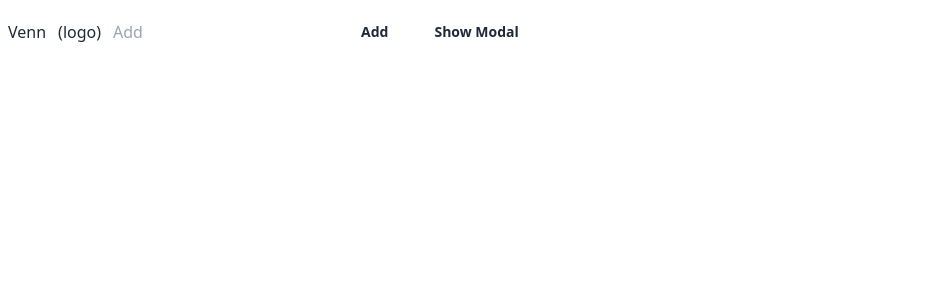
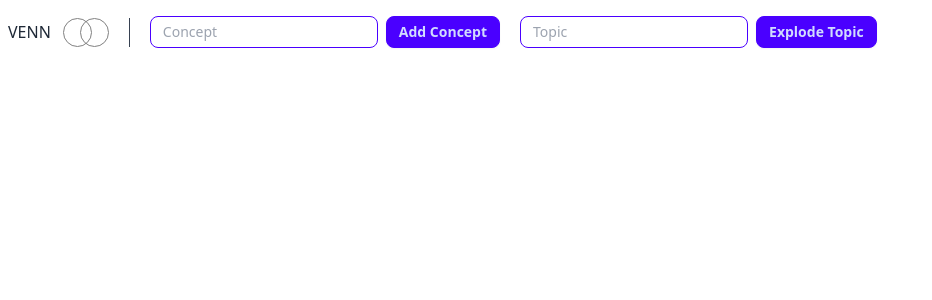
Before and after one commit to leeknowlton/Venn, a SvelteKit app: page / in a window 1280 px wide. Shown: the top 300 px of the page, without its empty margins (0-932 px from the left). Built offline with nearby package versions, Linux system fonts and the light colour scheme.

Commit message:
Add exploding topics

```diff
--- a/src/routes/+page.svelte
+++ b/src/routes/+page.svelte
@@ -12,20 +12,11 @@
 
 	let showModal = false;
 	let imageurl = '';
+	let explosionInput = '';
 
 	let selectedConcepts = [];
 
-	const concepts = [
-		'Stochastic Gradient Descent',
-		'Teleological Fallacy',
-		'Operational Excellence',
-		'Customer Obsession',
-		'Nietzsche',
-		'Bhagavad Gita',
-		'Tao Te Ching',
-		'Torah',
-		'Upanishads'
-	];
+	const concepts = ['Stochastic Gradient Descent', 'Bhagavad Gita'];
 
 	function handleClosed(event) {
 		selectedConcepts = [];
@@ -340,34 +331,76 @@
 			}
 		}
 	};
+
+	async function getExplosion() {
+		const response = await fetch('/api/explosion', {
+			method: 'POST',
+			body: JSON.stringify({ explosionInput }),
+			headers: {
+				'content-type': 'application/json'
+			}
+		});
+		let explosionOutput = await response.json();
+		let explosionArray = JSON.parse(explosionOutput);
+		console.log(explosionArray);
+
+		var delayInMilliseconds = 100; // base delay
+		for (let i = 0; i < explosionArray.length; i++) {
+			setTimeout(function () {
+				newConcept.set(explosionArray[i]); // Update the store
+			}, i * delayInMilliseconds); // multiply by index for staggered delay
+		}
+	}
+
 	function handleSubmit() {
 		newConcept.set(inputConcept); // Update the store only on form submission
 		inputConcept = ''; // Reset the input field
 	}
 </script>
 
-<nav class="navbar bg-base-100 gap-3">
-	<h1>Venn</h1>
-	<p>(logo)</p>
-
-	<form on:submit|preventDefault={handleSubmit}>
-		<input type="text" placeholder="Add" bind:value={inputConcept} />
-		<button class="btn btn-ghost normal-case">Add</button>
-	</form>
-	<button
+<nav class="navbar bg-base-100 gap-5">
+	<div class="border-r border-gray-700 pr-5 gap-3">
+		<h1>VENN</h1>
+		<svg width="46" height="29" viewBox="0 0 46 29" fill="none" xmlns="http://www.w3.org/2000/svg">
+			<circle cx="14.5" cy="14.5" r="14" stroke="gray" />
+			<circle cx="31.5" cy="14.5" r="14" stroke="gray" />
+		</svg>
+	</div>
+	<!-- <button
 		class="btn btn-ghost normal-case"
 		on:click={() => {
 			showModal = true;
 		}}>Show Modal</button
-	>
+	> -->
+
+	<form class="gap-2" on:submit|preventDefault={handleSubmit}>
+		<input
+			class="input input-primary input-sm"
+			type="text"
+			placeholder="Concept"
+			bind:value={inputConcept}
+		/>
+		<button class="btn btn-primary btn-sm normal-case">Add Concept</button>
+	</form>
+	<form class="gap-2" on:submit|preventDefault={getExplosion}>
+		<input
+			class="input input-primary input-sm"
+			type="text"
+			placeholder="Topic"
+			bind:value={explosionInput}
+		/>
+		<button class="btn btn-primary btn-sm normal-case">Explode Topic</button>
+	</form>
 </nav>
 
 <P5 {sketch} />
 
 <Modal bind:showModal on:closed={handleClosed}>
 	<h2 slot="header">Venn</h2>
-	<div class="my-4 prose">{@html result}</div>
-	{#if imageurl}
-		<img src={imageurl} alt="Dall-e" />
-	{/if}
+	<div class="flex">
+		<div class="my-4 prose">{@html result}</div>
+		{#if imageurl}
+			<img src={imageurl} alt="Dall-e" />
+		{/if}
+	</div>
 </Modal>
--- /dev/null
+++ b/src/routes/api/explosion/+server.js
@@ -0,0 +1,26 @@
+import OpenAI from 'openai';
+import { json } from '@sveltejs/kit';
+
+export async function POST({ request }) {
+	const data = await request.json();
+	console.log(data);
+
+	let concept = data.explosionInput;
+	const openai = new OpenAI({ apiKey: import.meta.env.VITE_OPENAI_API_KEY });
+
+	const completion = await openai.chat.completions.create({
+		messages: [
+			{
+				role: 'system',
+				content: `Return an array containing five items or concepts related to the topic provided by the user. Do not include any other text, just the array.`
+			},
+			{
+				role: 'user',
+				content: `Here is the topic: ${concept}`
+			}
+		],
+		model: 'gpt-3.5-turbo'
+	});
+	let explodedConcepts = completion.choices[0].message.content;
+	return new json(explodedConcepts);
+}
```
